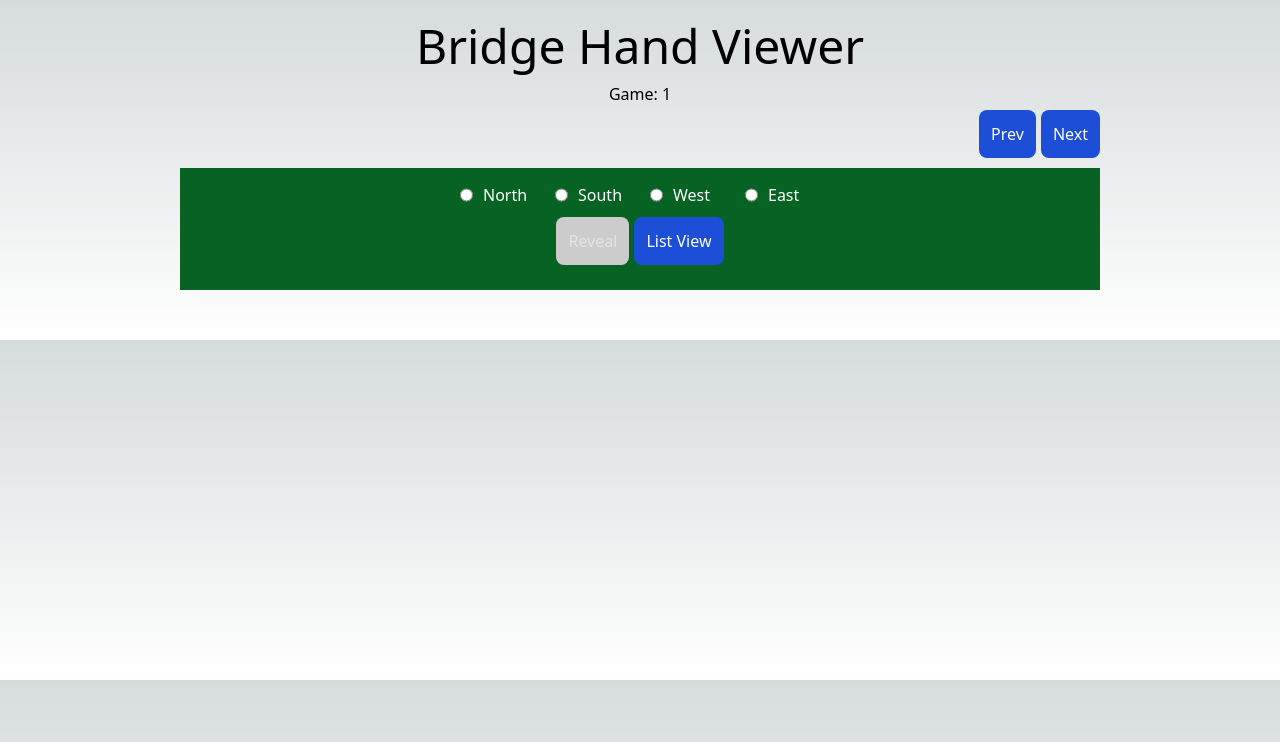
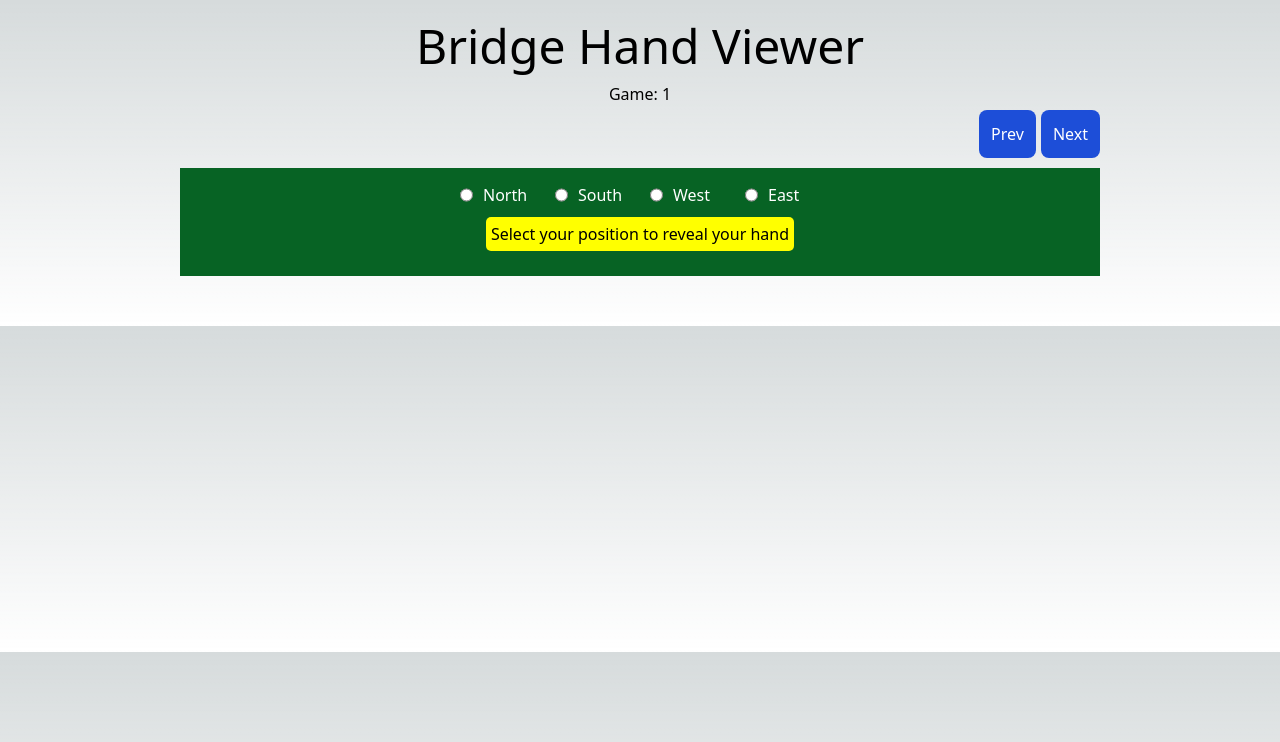
Before and after one commit to Whatapalaver/bridge-hand-viewer, a Next.js app: page /games/1 in a window 1280 px wide. Shown: the top 742 px of the page. Built offline with nearby package versions, Linux system fonts and the light colour scheme; no server answers.

Commit message:
Added initial state message

```diff
--- a/pages/games/[id].tsx
+++ b/pages/games/[id].tsx
@@ -159,6 +159,7 @@ export default function GamePage() {
               </label>
             </div>
           </div>
+          {cardinal ? (
             <div className={cx(BoardStyles.displayControls)}>
               <button
                 className={cx(BtnStyles.primary, HandStyles.btn)}
@@ -179,6 +180,12 @@ export default function GamePage() {
                 {view !== "simple" ? "List View" : "Card View"}
               </button>
             </div>
+          ) : (
+            <div className={HandStyles.warning}>
+              Select your position to reveal your hand
+            </div>
+          )}
+
           <div>
             {!isLoading && cardinal && (
               <Hand
--- a/styles/hand.module.scss
+++ b/styles/hand.module.scss
@@ -22,6 +22,14 @@
   @media (max-width: $breakpoint) {
     font-size: 14px;
   }
+}
+
+.warning {
+  padding: 5px;
+  color: black;
+  background: yellow;
+  border-radius: 5px;
+  text-align: center;
 }
 
 @mixin fan($count, $angle) {
```
Lines whose indentation alone changed are shown as unchanged.
